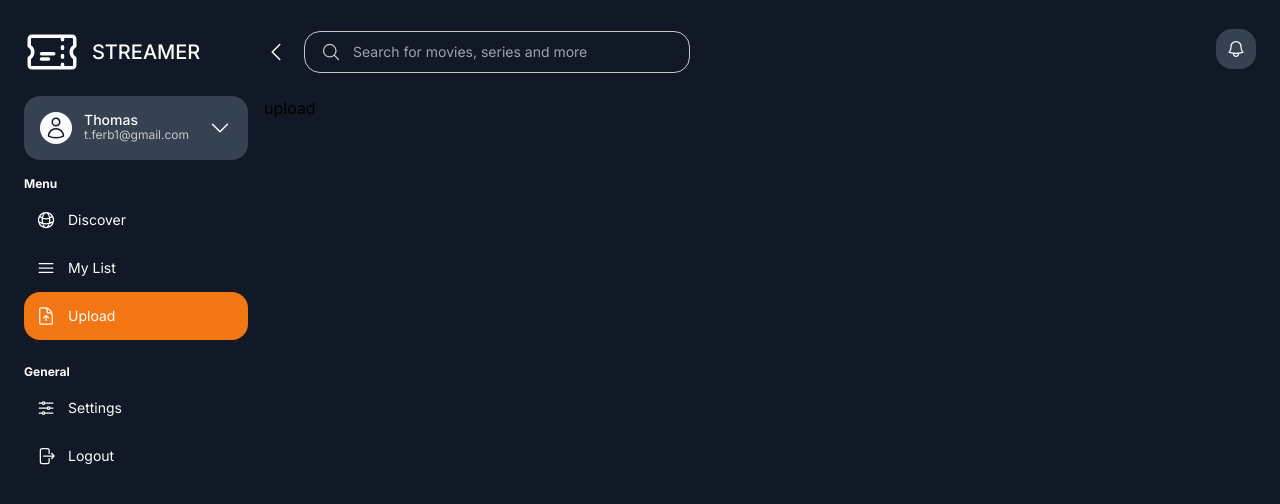
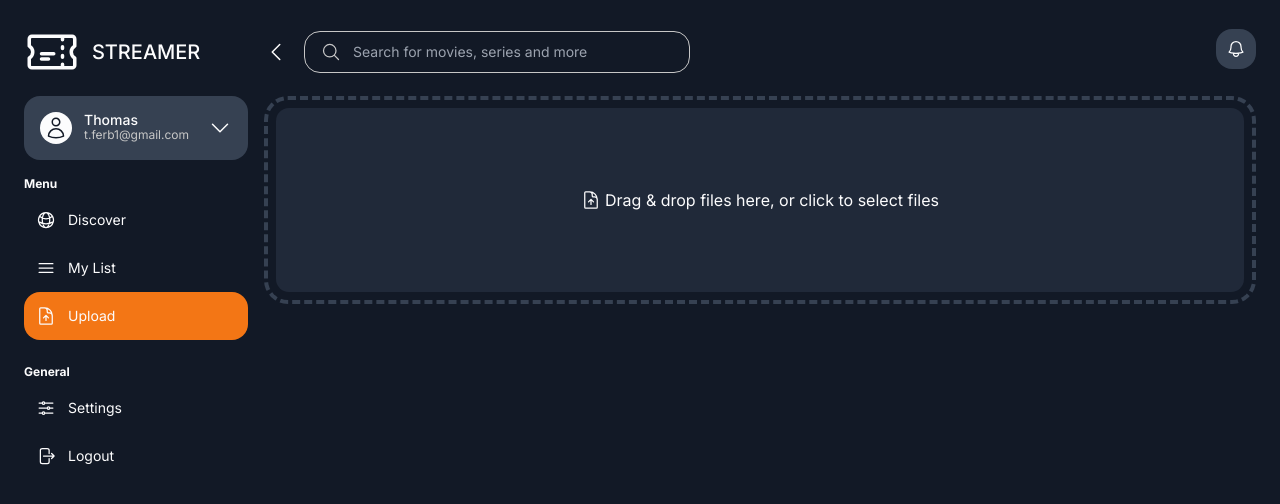
Before and after one commit to DJ1TJOO/hls-streaming-nextjs, a Next.js app: page /upload in a window 1280 px wide. Shown: the top 504 px of the page. Built offline with nearby package versions, Linux system fonts and the light colour scheme.

Commit message:
feat: video upload page

```diff
--- a/src/app/upload/page.tsx
+++ b/src/app/upload/page.tsx
@@ -1,3 +1,12 @@
-export default async function Page() {
-    return "upload";
+import FileUpload from "./_components/FileUpload";
+import FilesProvider from "./_components/FilesProvider";
+import VideoUploads from "./_components/VideoUploads";
+
+export default function Page() {
+    return (
+        <FilesProvider>
+            <VideoUploads />
+            <FileUpload />
+        </FilesProvider>
+    );
 }
```
